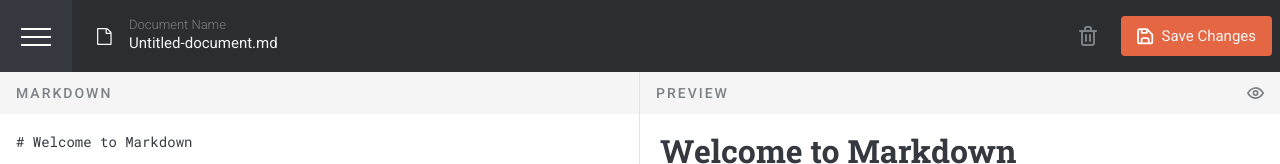
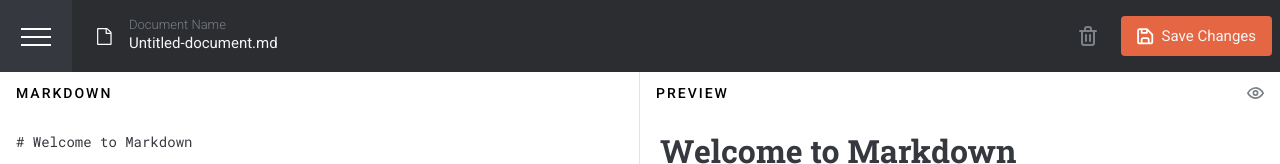
Before and after one commit to Furxx2000/In-browser-markdown-editor, a React (Vite) app: page / in a window 1280 px wide. Shown: the top 164 px of the page. Built offline with nearby package versions, Linux system fonts and the light colour scheme.

Commit message:
Remove isDarkMode prop

```diff
--- a/src/components/UI/GrayHeader.tsx
+++ b/src/components/UI/GrayHeader.tsx
@@ -1,5 +1,5 @@
+import SvgIcon from './SvgIcon';
 import '../../scss/GrayHeader.scss';
-import SvgIcon from './SvgIcon';
 
 interface Props {
   text: string;
@@ -22,9 +22,7 @@ function GrayHeader({
 
   return (
     <div
-      className={`markdown-header fs-250 fw-medium letter-spacing-1 text-gray-${
-        isDarkMode ? '3' : '2'
-      } ${isDarkMode ? 'bg-dark-2 dark-mode' : 'bg-white-1'} ${
+      className={`markdown-header fs-250 fw-medium letter-spacing-1 ${
         isTabletMarkdown ? 'b-right-gray' : ''
       } flex`}
     >
```
